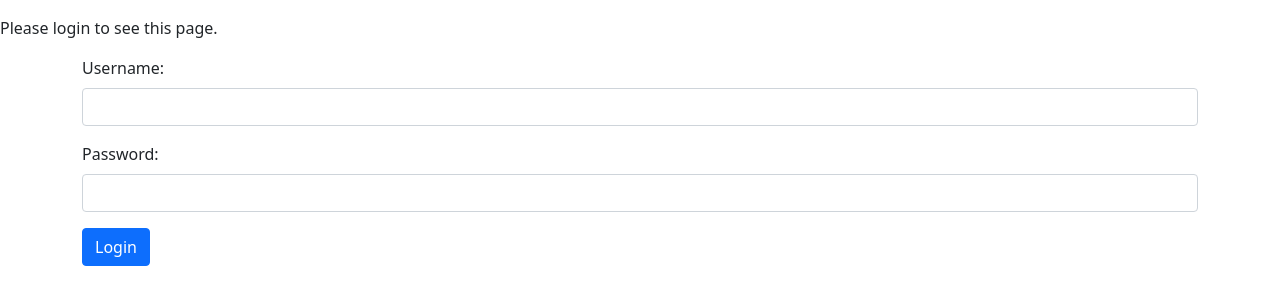
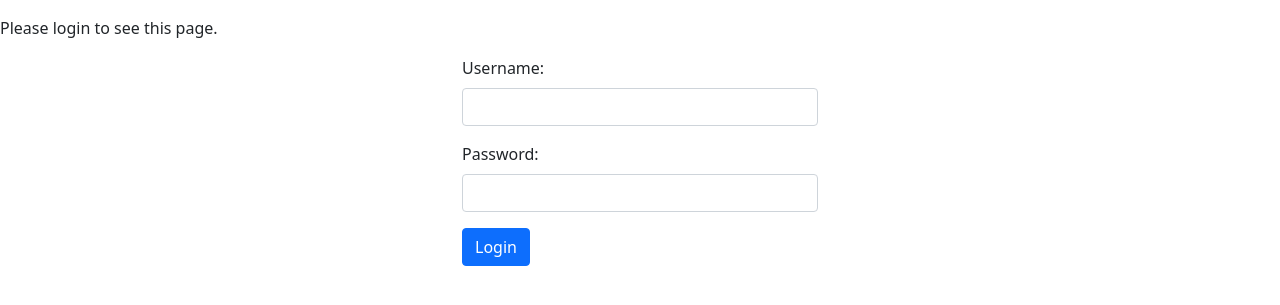
Before and after one commit to jrabideaux/money-management, a Django app: a page that uses money_management/budget/templates/registration/login.html in a window 1280 px wide. Shown: the top 305 px of the page. Run offline with Django 3.2, Linux system fonts and the light colour scheme.

Commit message:
More changes to login

```diff
--- a/money_management/budget/templates/registration/login.html
+++ b/money_management/budget/templates/registration/login.html
@@ -16,6 +16,8 @@
   {% endif %}
 
 <div class="container">
+  <div class="row justify-content-center">
+    <div class=col-md-4>
       <form method="post" action="{% url 'login' %}">
         {% csrf_token %}
         <div class="mb-3">
@@ -29,4 +31,6 @@
         <button type="submit" class="btn btn-primary">Login</button>
       </form>
     </div>
+  </div>
+</div>
 {% endblock %}
```
Lines whose indentation alone changed are shown as unchanged.
